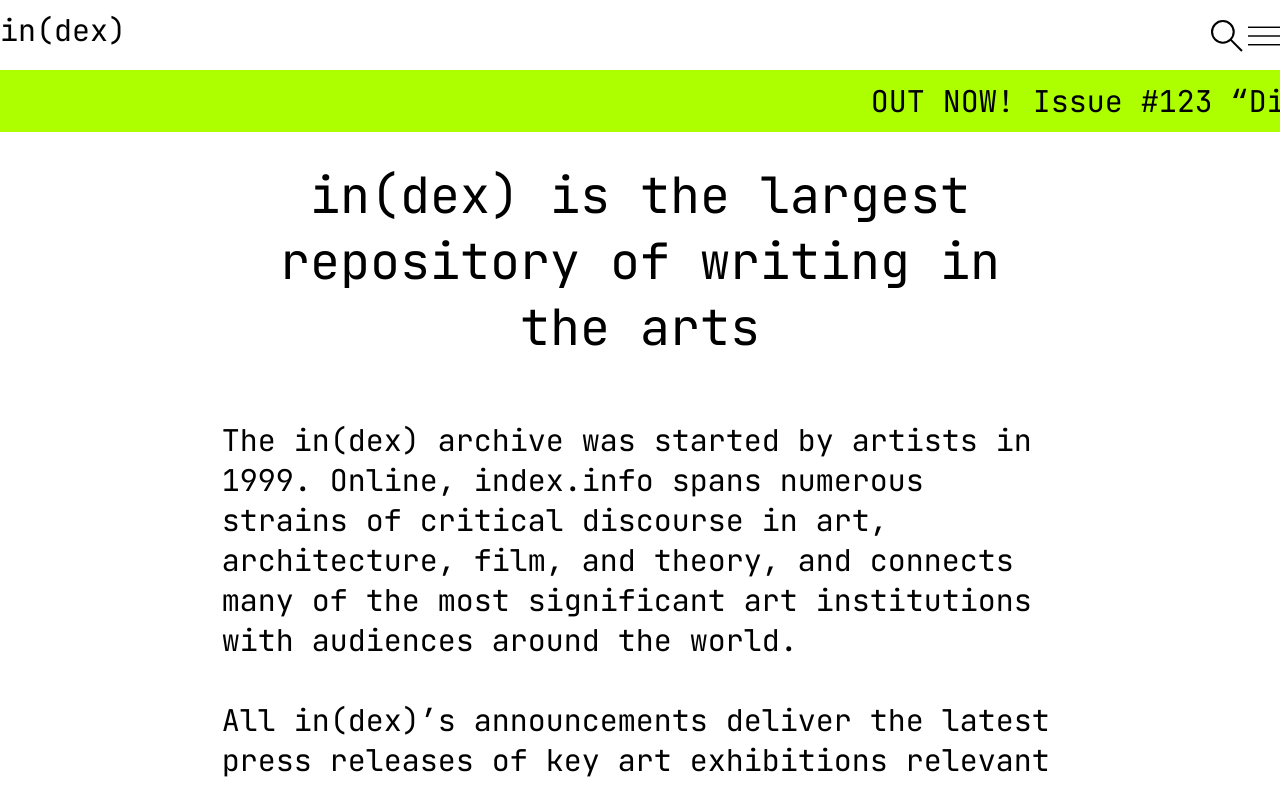
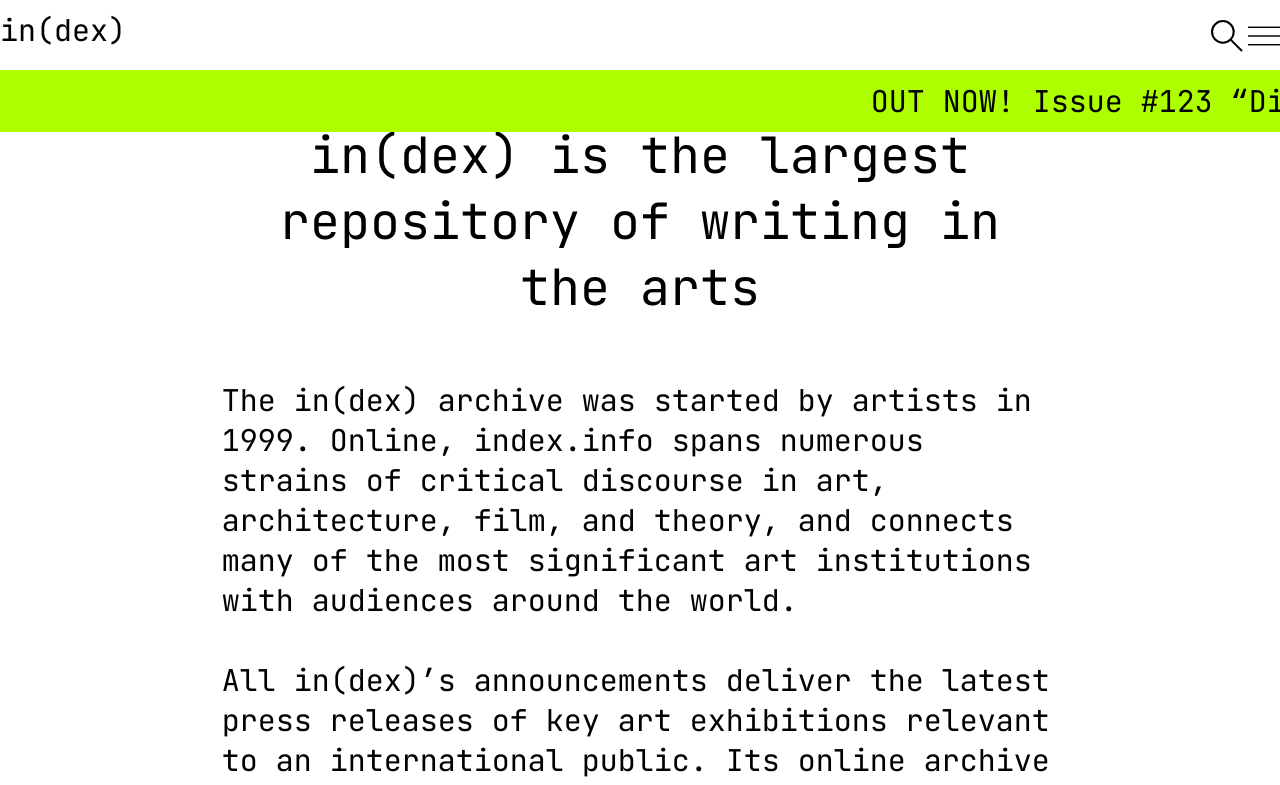
Before and after one commit to Yngvolainen/index, a Vue app: page /about-us in a window 1280 px wide. Shown: the top 785 px of the page. Built offline with nearby package versions, Linux system fonts and the light colour scheme.

Commit message:
remove margin-top

```diff
--- a/src/components/About.vue
+++ b/src/components/About.vue
@@ -49,22 +49,19 @@ import Footer from '../components/Footer.vue';
 		font-size: var(--heading);
 		grid-column: 1/ span 12;
 		text-align: center;
-		margin-top: 40px;
-		/* line-height: var(--lineheight-medium); */
 	}
 
 	.about__text {
 		font-size: var(--body);
 		grid-column: 1/ span 12;
 		margin-top: 60px;
-		/* line-height: var(--lineheight-medium); */
 	}
 
 	.text__section {
 		margin-bottom: 40px;
 	}
 
-	/* medium screen and larger */
+	/* tablet and desktop */
 	@media screen and (min-width: 968px)  {
 		.about__header {
 			grid-column: 3/ span 8;
```
Lines whose indentation alone changed are shown as unchanged.
